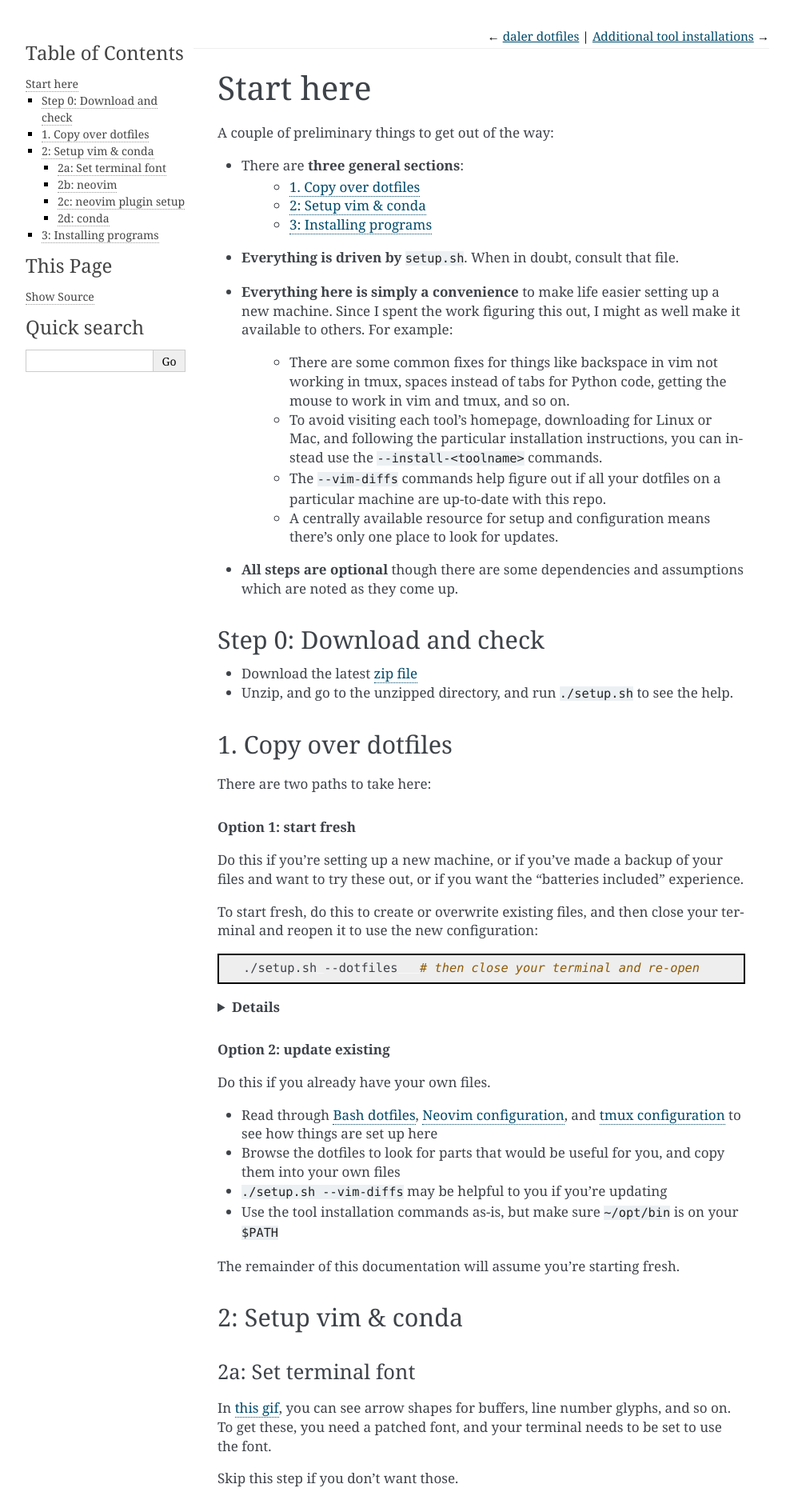
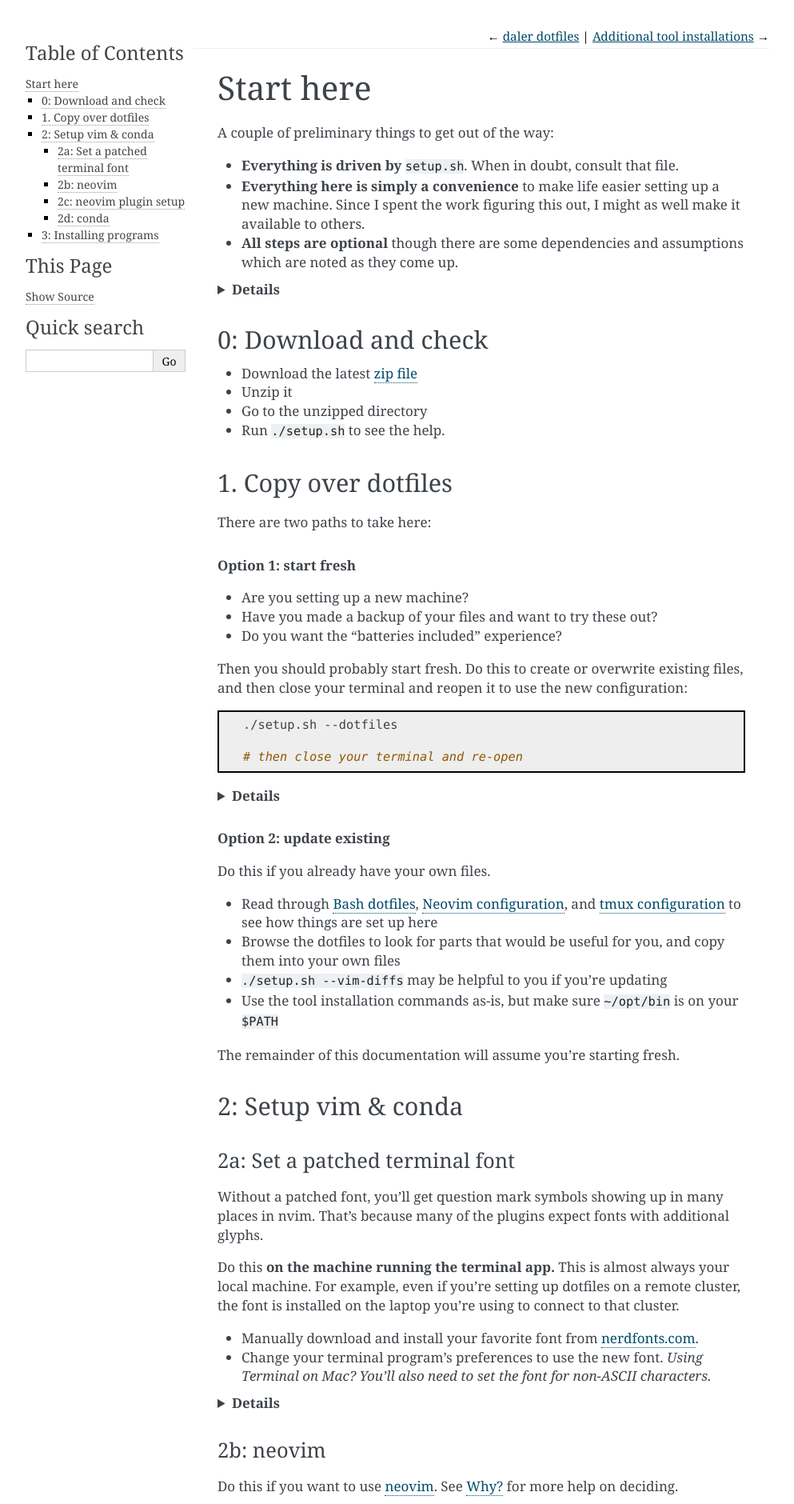
Before and after one commit to daler/dotfiles, a Sphinx documentation site: the page built from docs/starthere.rst, in a window 1280 px wide. Shown: the top 1880 px of the page at 80% size, without its empty margins (148-1141 px from the left). Built offline with Sphinx 7.4.7, drawn with Linux system fonts in a browser that asks for light colours; some of the changed text lies outside the part shown.

Commit message:
start-here cleanup based on recent feedback

```diff
--- a/docs/_static/custom.css
+++ b/docs/_static/custom.css
@@ -31,7 +31,7 @@ summary {
     font-weight: bold;
 }
 
-div.admonition {
+div.note {
     background-color: #f7f9ff;
 }
 
--- a/docs/starthere.rst
+++ b/docs/starthere.rst
@@ -6,17 +6,19 @@ Start here
 
 A couple of preliminary things to get out of the way:
 
-* There are **three general sections**:
-   - :ref:`dotfilessection`
-   - :ref:`setupsection`
-   - :ref:`toolsection`
-
 * **Everything is driven by** :file:`setup.sh`. When in doubt, consult that
   file.
 
 * **Everything here is simply a convenience** to make life easier setting up
   a new machine. Since I spent the work figuring this out, I might as well make it
-  available to others. For example:
+  available to others.
+
+* **All steps are optional** though there are some dependencies and assumptions
+  which are noted as they come up.
+
+.. details:: Details
+
+    For example:
 
     * There are some common fixes for things like backspace in vim not working
       in tmux, spaces instead of tabs for Python code, getting the mouse to
@@ -32,16 +34,15 @@ A couple of preliminary things to get out of the way:
     * A centrally available resource for setup and configuration means there's
       only one place to look for updates.
 
-* **All steps are optional** though there are some dependencies and assumptions
-  which are noted as they come up.
-
 .. _step0:
 
-Step 0: Download and check
---------------------------
+0: Download and check
+---------------------
 
 * Download the latest `zip file <https://github.com/daler/dotfiles/archive/master.zip>`_
-* Unzip, and go to the unzipped directory, and run ``./setup.sh`` to see the help.
+* Unzip it
+* Go to the unzipped directory
+* Run ``./setup.sh`` to see the help.
 
 .. _dotfilessection:
 
@@ -54,17 +55,19 @@ There are two paths to take here:
 
 .. rubric:: **Option 1: start fresh**
 
-Do this if you're setting up a new machine, or if you've made a backup of your
-files and want to try these out, or if you want the "batteries included"
-experience.
 
-To start fresh, do this to create or overwrite existing files, and then close
-your terminal and reopen it to use the new configuration:
+- Are you setting up a new machine?
+- Have you made a backup of your files and want to try these out?
+- Do you want the "batteries included" experience?
+
+Then you should probably start fresh. Do this to create or overwrite existing
+files, and then close your terminal and reopen it to use the new configuration:
 
 .. code-block:: bash
 
-    ./setup.sh --dotfiles   # then close your terminal and re-open
+    ./setup.sh --dotfiles
 
+    # then close your terminal and re-open
 
 .. details:: Details
     :anchor: dotfiles-details
@@ -94,41 +97,31 @@ The remainder of this documentation will assume you're starting fresh.
 
 2: Setup vim & conda
 --------------------
-2a: Set terminal font
-~~~~~~~~~~~~~~~~~~~~~
+2a: Set a patched terminal font
+~~~~~~~~~~~~~~~~~~~~~~~~~~~~~~~
 
-In `this gif
-<https://raw.githubusercontent.com/wiki/vim-airline/vim-airline/screenshots/demo.gif>`_,
-you can see arrow shapes for buffers, line number glyphs, and so on. To get
-these, you need a patched font, and your terminal needs to be set to use the
-font.
+Without a patched font, you'll get question mark symbols showing up in many places
+in nvim. That's because many of the plugins expect fonts with additional glyphs.
 
-Skip this step if you don't want those.
+Do this **on the machine running the terminal app.** This is almost always your
+local machine. For example, even if you're setting up dotfiles on a remote
+cluster, the font is installed on the laptop you're using to connect to that
+cluster.
 
-This only needs to be done **on the machine you’re running the terminal app
-on.**  If you are setting up your dotfiles on a remote machine (say, on NIH's
-Biowulf) and your fonts look strange, you need to set install fonts on your
-*laptop* and set your terminal app (iTerm2, MobaXterm, Terminal.app, etc) to
-use that font.
+* Manually download and install your favorite font from `nerdfonts.com <https://www.nerdfonts.com/>`_.
+* Change your terminal program's preferences to use the new font. *Using
+  Terminal on Mac? You'll also need to set the font for non-ASCII characters.*
 
-There are several options for this:
 
-1. **If you are using ITerm2**, you can skip this step and instead click
-   a checkbox: Preferences -> Profiles -> Text -> Use built-in powerline
-   glyphs. You should see the symbols then. You will not get additional icons
-   for things like lazy.nvim
+.. details:: Details
 
-2. Manually download and install your favorite font from
-   https://www.nerdfonts.com/. Be sure to change your terminal program's
-   preferences to use the new font.
+  In `this gif
+  <https://raw.githubusercontent.com/wiki/vim-airline/vim-airline/screenshots/demo.gif>`_,
+  you can see arrow shapes for buffers, line number glyphs, and so on. To get
+  these, you need a patched font, and your terminal needs to be set to use the
+  font.
 
-Note that on Terminal on Mac, you'll also need to set the font for non-ASCII
-characters.
-
-.. note::
-
-   You may get a warning about "cannot load default config file". As long as
-   the new fonts show up, you should be fine.
+  Skip this step if you don't want those.
 
 
 2b: neovim
@@ -157,16 +150,15 @@ more help on deciding.
 
 .. note::
 
-  For long-time users of these dotfiles who may have older vim/nvim configs,
-  please see :ref:`nvim-lua` for more context, rationale, and details on
-  migrating to this new config method.
+  Have you used these dotfiles before? In Oct 2023, the nvim configuration
+  changed. Please see :ref:`nvim-lua` for more context, rationale, and details
+  on migrating to this new config method.
 
 Plugins are now managed via the `lazy.nvim
 <https://github.com/folke/lazy.nvim>`_ manager rather than ``vim-plug`` (as in
-previous versions of these dotfiles).
-
-Simply opening neovim should be sufficient to trigger ``lazy.nvim`` to
-download, install, and configure plugins automatically.
+previous versions of these dotfiles). Simply opening neovim should be
+sufficient to trigger ``lazy.nvim`` to download, install, and configure plugins
+automatically.
 
 .. code-block:: bash
 
@@ -204,6 +196,12 @@ details on how to activate environments.
   ./setup.sh --install-conda
   ./setup.sh --set-up-bioconda
 
+.. warning::
+
+    Are you on a Mac with an M1 or M2 chip? You will not be able to install
+    packages from Bioconda because packages are not built yet for the Apple
+    Silicon architecture.
+
 .. details:: Details
 
     First, this downloads the latest version of `Mambaforge
```
